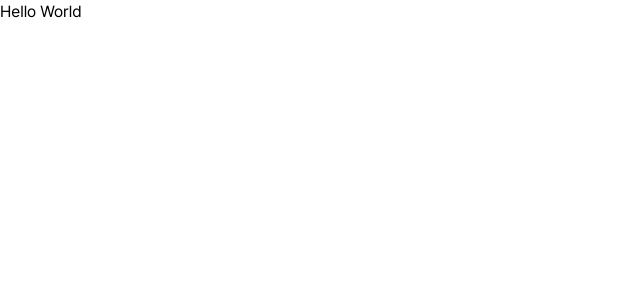
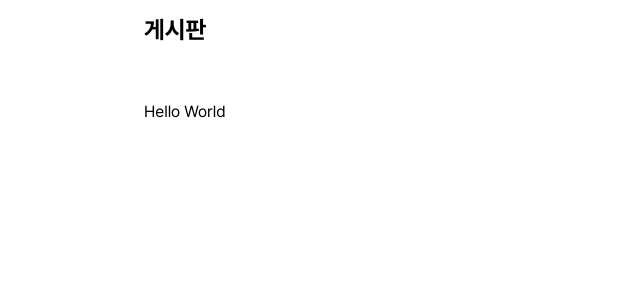
Before and after one commit to eunbinnie/soul-universe-coding-test, a Next.js app: page / in a window 1280 px wide. Shown: the top 300 px of the page, without its empty margins (0-640 px from the left). Built offline with nearby package versions, Linux system fonts and the light colour scheme.

Commit message:
feat: 전체 레이아웃 스타일 설정 및 헤더 추가

```diff
--- a/src/app/layout.tsx
+++ b/src/app/layout.tsx
@@ -3,6 +3,7 @@ import type { Metadata } from 'next';
 import { pretendard } from '@/styles/fonts';
 
 import '@/styles/globals.css';
+import Header from '@/components/common/Header';
 
 export const metadata: Metadata = {
   title: '소울유니버스 과제',
@@ -16,7 +17,12 @@ export default function RootLayout({
 }>) {
   return (
     <html lang='ko' className={pretendard.className}>
-      <body>{children}</body>
+      <body>
+        <Header />
+        <main className='mx-auto my-10 max-w-screen-lg px-3 sm:px-4'>
+          {children}
+        </main>
+      </body>
     </html>
   );
 }
--- /dev/null
+++ b/src/components/common/Header.tsx
@@ -0,0 +1,15 @@
+import React from 'react';
+
+import Link from 'next/link';
+
+const Header = () => {
+  return (
+    <header className='mx-auto flex h-[60px] max-w-screen-lg items-center px-3 sm:px-4'>
+      <Link href={'/'} className='text-2xl font-bold'>
+        게시판
+      </Link>
+    </header>
+  );
+};
+
+export default Header;
```
